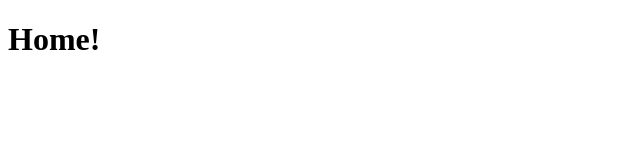
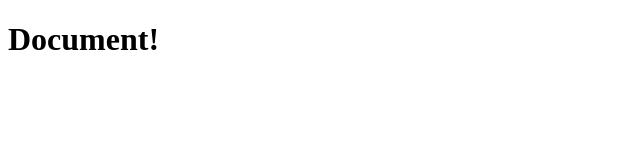
Before and after one commit to Koppito/search_front, a React (Create React App) app: page /document in a window 1280 px wide. Shown: the top 160 px of the page, without its empty margins (0-640 px from the left). Built offline with nearby package versions, Linux system fonts and the light colour scheme.

Commit message:
Added initial routes to Router and Switch

```diff
--- a/package.json
+++ b/package.json
@@ -5,6 +5,7 @@
   "dependencies": {
     "react": "^16.8.5",
     "react-dom": "^16.8.5",
+    "react-router-dom": "^5.0.0",
     "react-scripts": "2.1.8"
   },
   "scripts": {
--- a/src/App.js
+++ b/src/App.js
@@ -1,10 +1,21 @@
-import React, { Component } from 'react';
-import Home from './pages/home';
+import React, { Component } from "react";
+import { BrowserRouter as Router, Route, Switch } from "react-router-dom";
+import Home from "./pages/home";
+import Search from "./pages/search";
+import Document from "./pages/document";
+import NotFound from "./pages/not_found";
 
 class App extends Component {
   render() {
     return (
-      <Home />
+      <Router>
+        <Switch>
+          <Route exact path="/" component={Home}></Route>
+          <Route path="/search" component={Search}></Route>
+          <Route path="/document" component={Document}></Route>
+          <Route component={NotFound}></Route>
+        </Switch>
+      </Router>
     );
   }
 }
--- /dev/null
+++ b/src/pages/not_found/index.js
@@ -0,0 +1,13 @@
+import React, { Component } from "react";
+
+class NotFound extends Component {
+    render() {
+        return (
+            <div>
+                Donde vas wachin
+            </div>
+        );
+    }
+}
+
+export default NotFound;
```
Also changed, not shown: src/index.js (+4 -4 lines), 1 other file (tests, documents, lock files or other folders).
